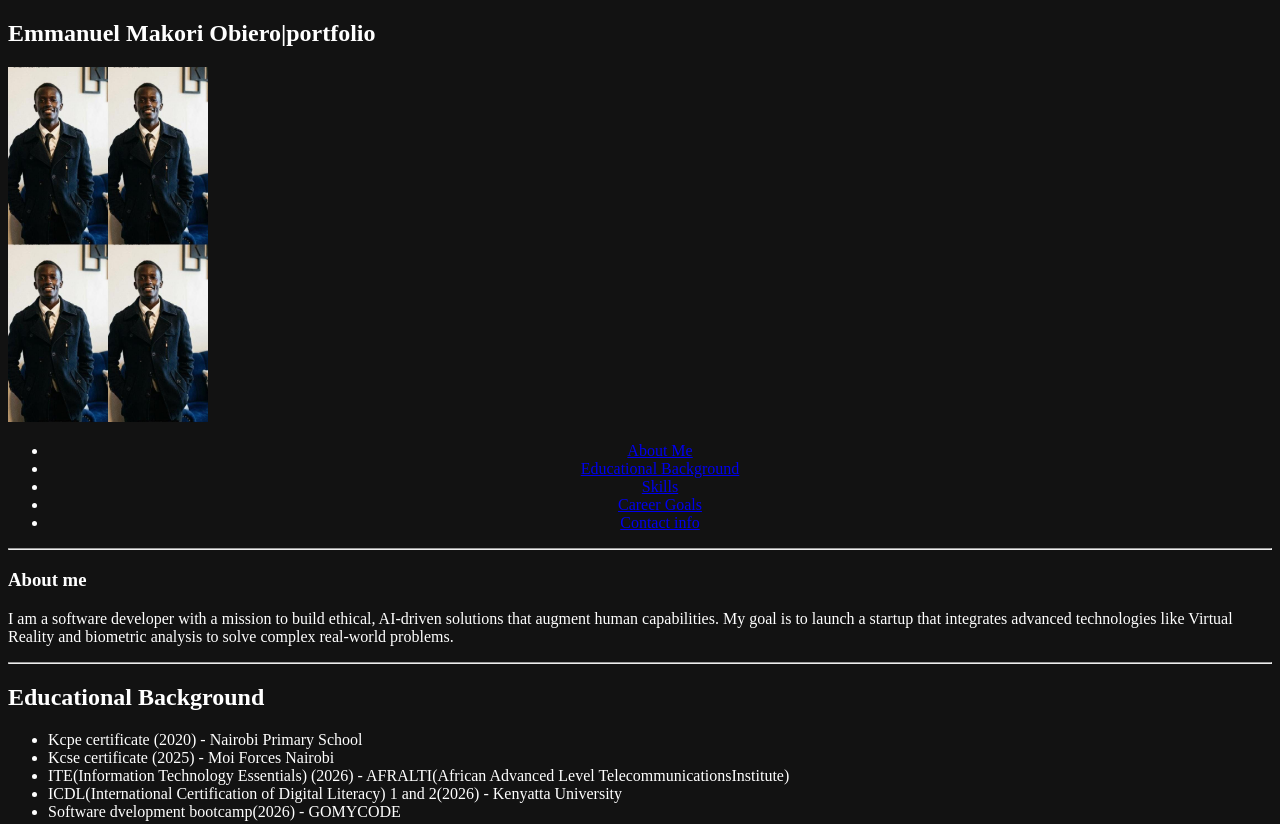
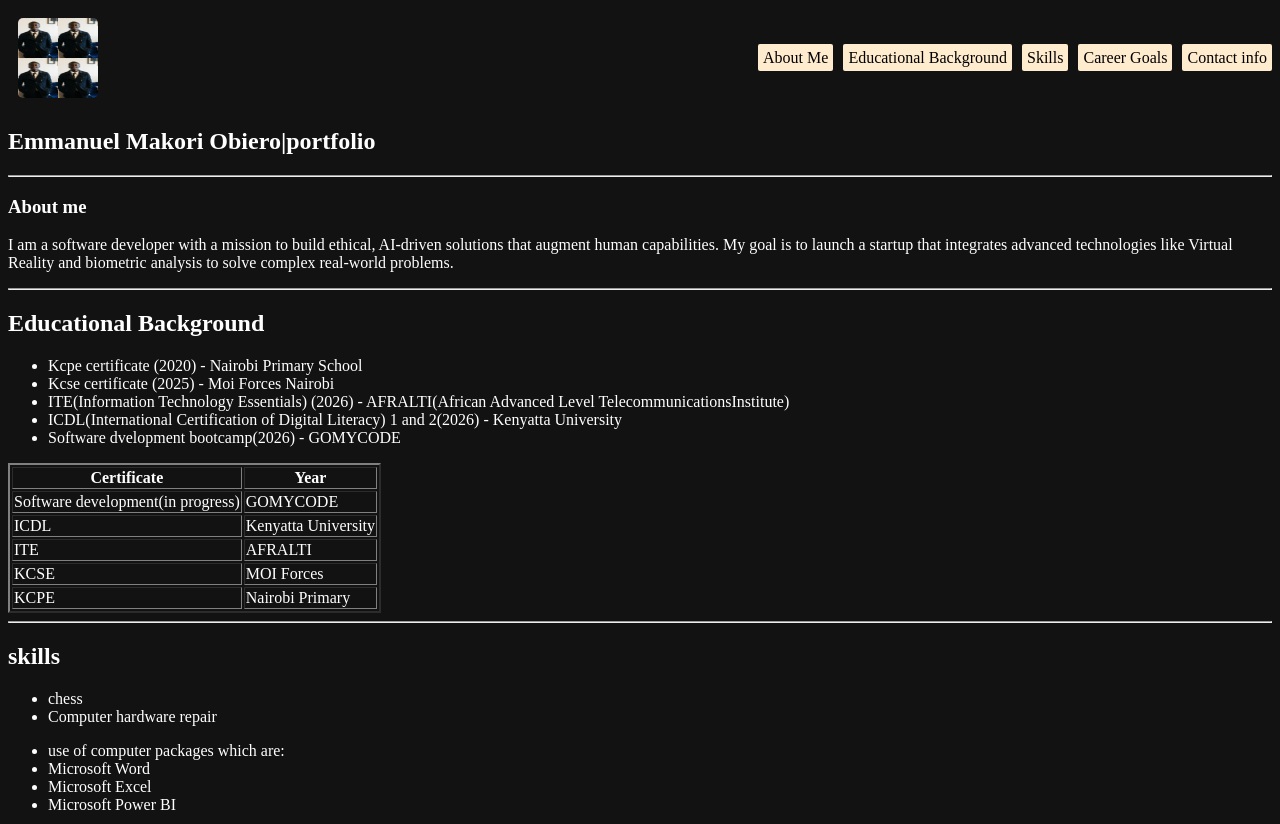
Before and after one commit to Emmanuel-Makori-Obiero/Portfolio, a plain HTML site: page index.html in a window 1280 px wide. Shown: the top 824 px of the page. Drawn offline with Linux system fonts and the light colour scheme.

Commit message:
Navigation improved

```diff
--- a/index.html
+++ b/index.html
@@ -4,29 +4,30 @@
     <meta charset="UTF-8" />
     <meta name="viewport" content="width=device-width, initial-scale=1.0" />
     <title>Emmanuel Makori Obiero|portfolio</title>
+    <link rel="stylesheet" href="style.css" />
   </head>
-  <style>
-    body {
-      background-color: #121212;
-      color: white;
-    }
-  </style>
   <body>
+    <header>
+      <div class="navigation">
+        <nav class="nav">
+          <img src="images/Image.jpeg" height="80px" width="80px" />
+          <div class="Navigation">
+            <ul class="Navigation">
+              <li><a href="#About me"> About Me</a></li>
+              <li>
+                <a href="#Educational Background">Educational Background</a>
+              </li>
+              <li><a href="#skills">Skills</a></li>
+              <li><a href="#Career Goals">Career Goals</a></li>
+              <li><a href="#Contact info">Contact info</a></li>
+            </ul>
+          </div>
+        </nav>
+      </div>
+    </header>
     <section id="About">
       <h2>Emmanuel Makori Obiero|portfolio</h2>
-      <img src="images/Image.jpeg" width="200" />
     </section>
-    <div style="text-align: center">
-      <nav>
-        <ul>
-          <li><a href="#About me"> About Me</a></li>
-          <li><a href="#Educational Background">Educational Background</a></li>
-          <li><a href="#skills">Skills</a></li>
-          <li><a href="#Career Goals">Career Goals</a></li>
-          <li><a href="#Contact info">Contact info</a></li>
-        </ul>
-      </nav>
-    </div>
     <hr />
     <h3><a name="About me">About me</a></h3>
     <p>
--- a/style.css
+++ b/style.css
@@ -0,0 +1,37 @@
+.Navigation {
+  display: flex;
+  list-style-type: none;
+  gap: 10px;
+  justify-content: space-between;
+  justify-content: flex-end;
+  align-items: center;
+}
+.nav {
+  display: flex;
+  justify-content: space-between;
+  top: 0;
+}
+
+body {
+  background-color: #121212;
+  color: white;
+}
+
+.Navigation a {
+  text-decoration: none;
+  background-color: blanchedalmond;
+  text-align: center;
+  color: black;
+  padding: 5px;
+  border-radius: 2px;
+}
+
+.Navigation a:hover {
+  background-color: blue;
+  color: black;
+}
+
+.navigation img {
+  padding: 10px;
+  border-radius: 15px;
+}
```
